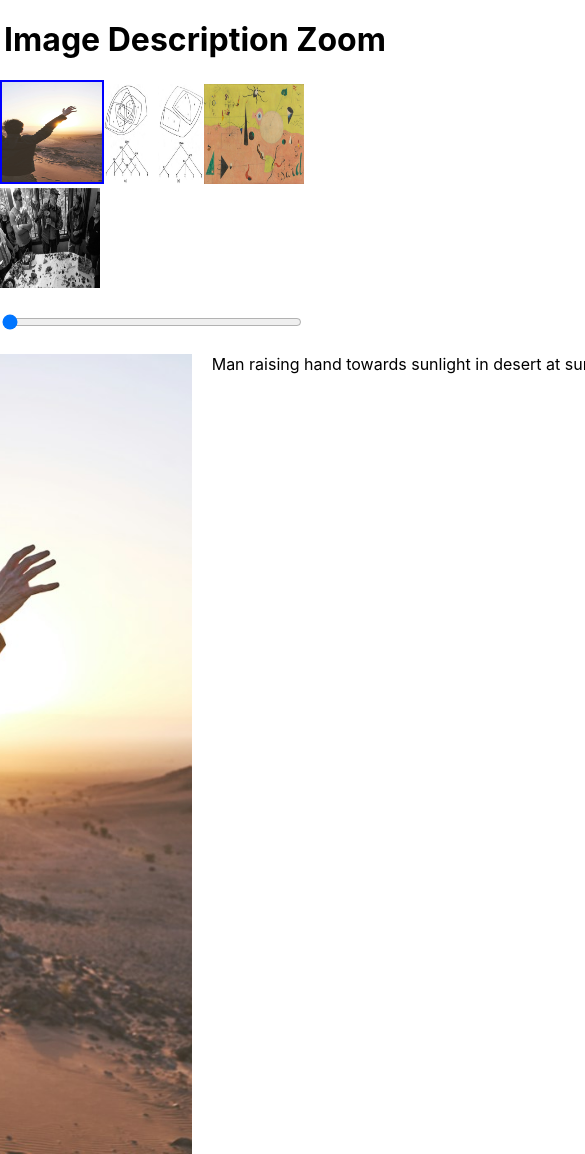
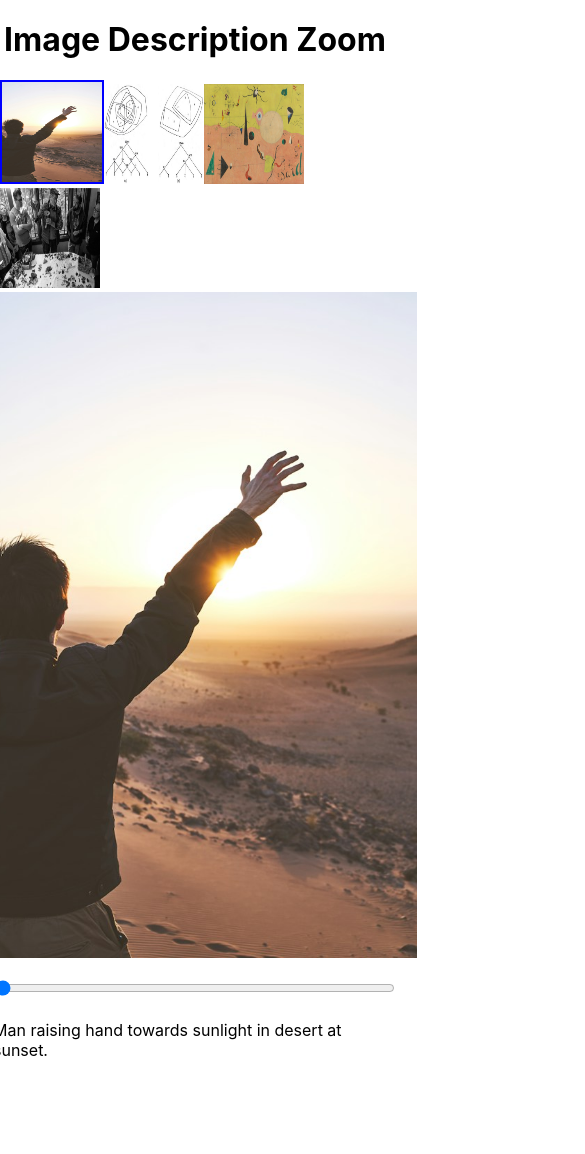
Before and after one commit to whichlight/image-description-zoom, a React (Create React App) app: page / in a window 390 px wide. Shown: the top 1154 px of the page, 585 px wide, since content can reach past the window. After the commit the page ends 1080 px from the top, so only its background shows below. Built offline with nearby package versions, Linux system fonts and the light colour scheme.

Commit message:
updating for mobile

```diff
--- a/public/index.html
+++ b/public/index.html
@@ -24,7 +24,7 @@
       work correctly both with client-side routing and a non-root public URL.
       Learn how to configure a non-root public URL by running `npm run build`.
     -->
-    <title>React App</title>
+    <title>Image Description Zoom</title>
   </head>
   <body>
     <noscript>You need to enable JavaScript to run this app.</noscript>
--- a/src/App.css
+++ b/src/App.css
@@ -12,15 +12,14 @@
 
 .selected-image-container {
   align-self: flex-start;
-
   display: flex;
   justify-content: center; /* Center the image horizontally */
   align-items: center; /* Center the image vertically */
 }
 
 .selected-image-container img {
-  max-height: 800px; /* Maximum image height */
-  max-width: 700px; /* Maximum image width is 100% of its container */
+  max-height: auto; /* Maximum image height */
+  max-width: 100%; /* Maximum image width is 100% of its container */
   width: auto; /* Default width is set to auto */
   height: auto; /* Default height is set to auto */
   object-fit: contain; /* The image will be scaled to maintain its aspect ratio without being cropped */
@@ -62,12 +61,11 @@
 
 /* Style for the slider container */
 .slider-container {
-  width: 100%; /* Adjust slider width as needed */
   margin: 20px 0; /* Add vertical space around the slider */
 }
 
 .slider-container input{
-  width:300px;
+  width:400px;
 }
 
 /* Style for the description text */
@@ -78,6 +76,29 @@
 
 .selected-content{
   display:flex;
+  flex-direction: row; /* Default to row for larger screens */
+
+}
+
+
+@media (max-width: 768px) {
+  .selected-content {
+    flex-direction: column;
+  }
+
+  .selected-image-container {
+    order: 1;
+  }
+
+  .slider-container {
+    order: 4;
+    width: 100%; /* Adjust the width of the slider for mobile */
+  }
+
+  .description-text {
+    order: 3;
+    width: 90%;
+  }
 }
 
 /* You can add more styles here as needed */
--- a/src/App.js
+++ b/src/App.js
@@ -1,7 +1,6 @@
-import React, { useState, useEffect } from 'react';
-import Slider from 'react-input-slider';
-import './App.css'; // Adjust the path if your CSS file is in a different directory
-
+import React, { useState, useEffect } from "react";
+import Slider from "react-input-slider";
+import "./App.css"; // Adjust the path if your CSS file is in a different directory
 
 function App() {
   const [imageDescriptions, setImageDescriptions] = useState([]);
@@ -9,22 +8,29 @@ function App() {
   const [descriptionIndex, setDescriptionIndex] = useState(0);
 
   useEffect(() => {
-    fetch(process.env.PUBLIC_URL + '/images_descriptions.json')
+    fetch(process.env.PUBLIC_URL + "/images_descriptions.json")
       .then((response) => response.json())
       .then((data) => setImageDescriptions(data.image_descriptions))
-      .catch((error) => console.error("Error fetching image descriptions:", error));
+      .catch((error) =>
+        console.error("Error fetching image descriptions:", error)
+      );
   }, []);
 
   const handleChangeImage = (index) => {
     setSelectedImageIndex(index);
     setDescriptionIndex(0); // Reset description index when changing image
-  }
+  };
 
   // Get the current image's descriptions in the correct order
   const getDescription = (index) => {
     const description = imageDescriptions[index];
-    return [description.alt, description.short, description.description, description.detailed];
-  }
+    return [
+      description.alt,
+      description.short,
+      description.description,
+      description.detailed,
+    ];
+  };
 
   // If the JSON data hasn't been loaded yet, return a loading state
   if (imageDescriptions.length === 0) {
@@ -32,7 +38,7 @@ function App() {
   }
 
   function createMarkup(text) {
-    const html = text.replace(/\n/g, '<br/>');
+    const html = text.replace(/\n/g, "<br/>");
     return { __html: html };
   }
 
@@ -51,30 +57,18 @@ function App() {
               alt={img.alt}
               onClick={() => handleChangeImage(index)}
               style={{
-              border: selectedImageIndex === index ? '2px solid blue' : 'none',
-              cursor: 'pointer',
-              width: '100px',
-              height: '100px'
+                border:
+                  selectedImageIndex === index ? "2px solid blue" : "none",
+                cursor: "pointer",
+                width: "100px",
+                height: "100px",
               }}
             />
           ))}
         </div>
-
-      <div className="slider-container">
-        <input
-          type="range"
-          min="0"
-          max="3"
-          value={descriptionIndex}
-          onChange={(e) => setDescriptionIndex(parseInt(e.target.value, 10))}
-        />
-      </div>
       </div>
 
-
-
       <div className="selected-content">
-
         <div className="selected-image-container">
           <img
             className="selected-image"
@@ -83,11 +77,24 @@ function App() {
           />
         </div>
 
-      <div>
-
+        <div></div>
+        <div className="description-text">
+          <div className="slider-container">
+            <input
+              type="range"
+              min="0"
+              max="3"
+              value={descriptionIndex}
+              onChange={(e) =>
+                setDescriptionIndex(parseInt(e.target.value, 10))
+              }
+            />
           </div>
-      <div className="description-text">
-      <div dangerouslySetInnerHTML={createMarkup(descriptions[descriptionIndex])}></div>
+          <div
+            dangerouslySetInnerHTML={createMarkup(
+              descriptions[descriptionIndex]
+            )}
+          ></div>
         </div>
       </div>
     </div>
```
Also changed, not shown: 1 other file (tests, documents, lock files or other folders). Lines whose indentation alone changed are shown as unchanged.
